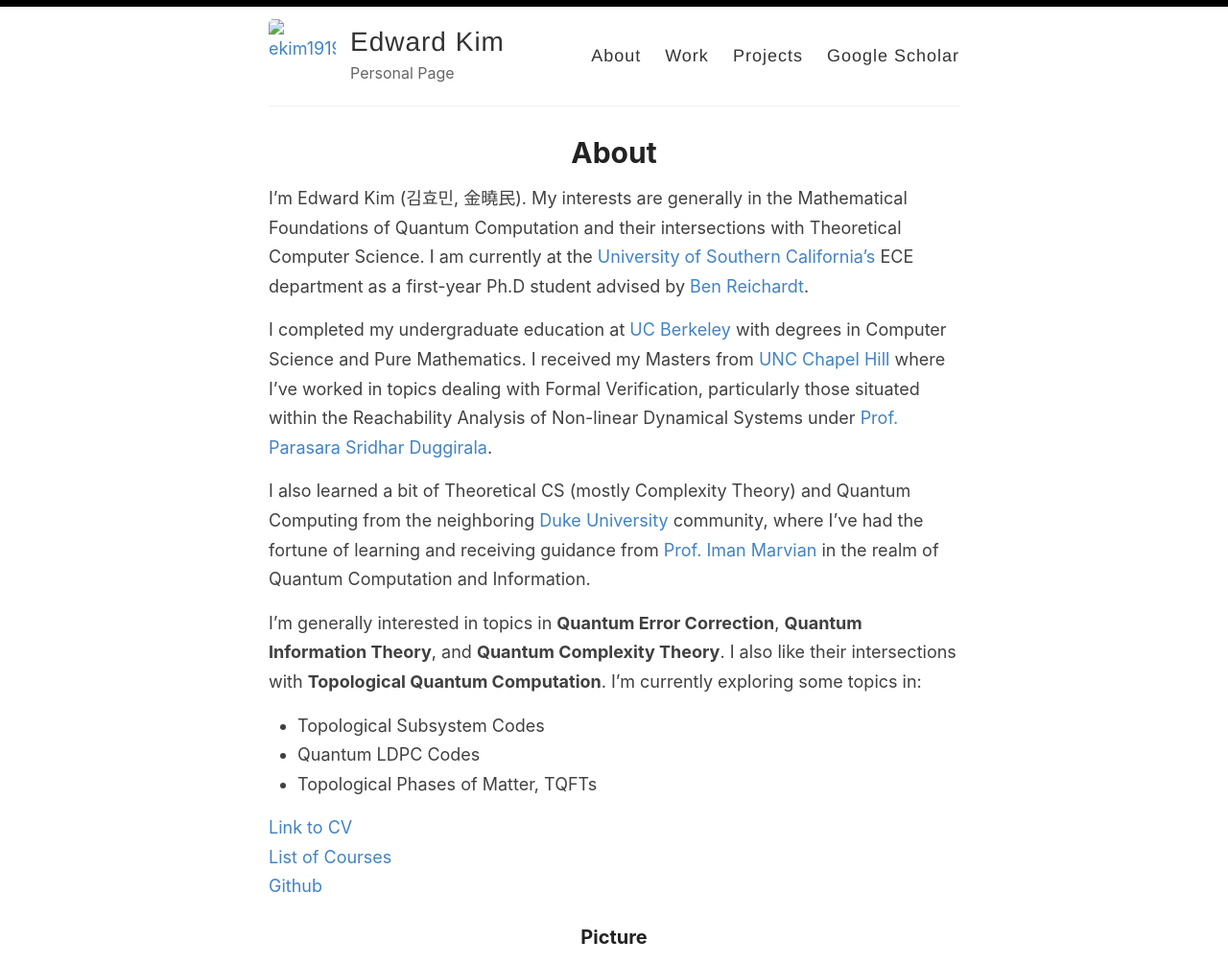
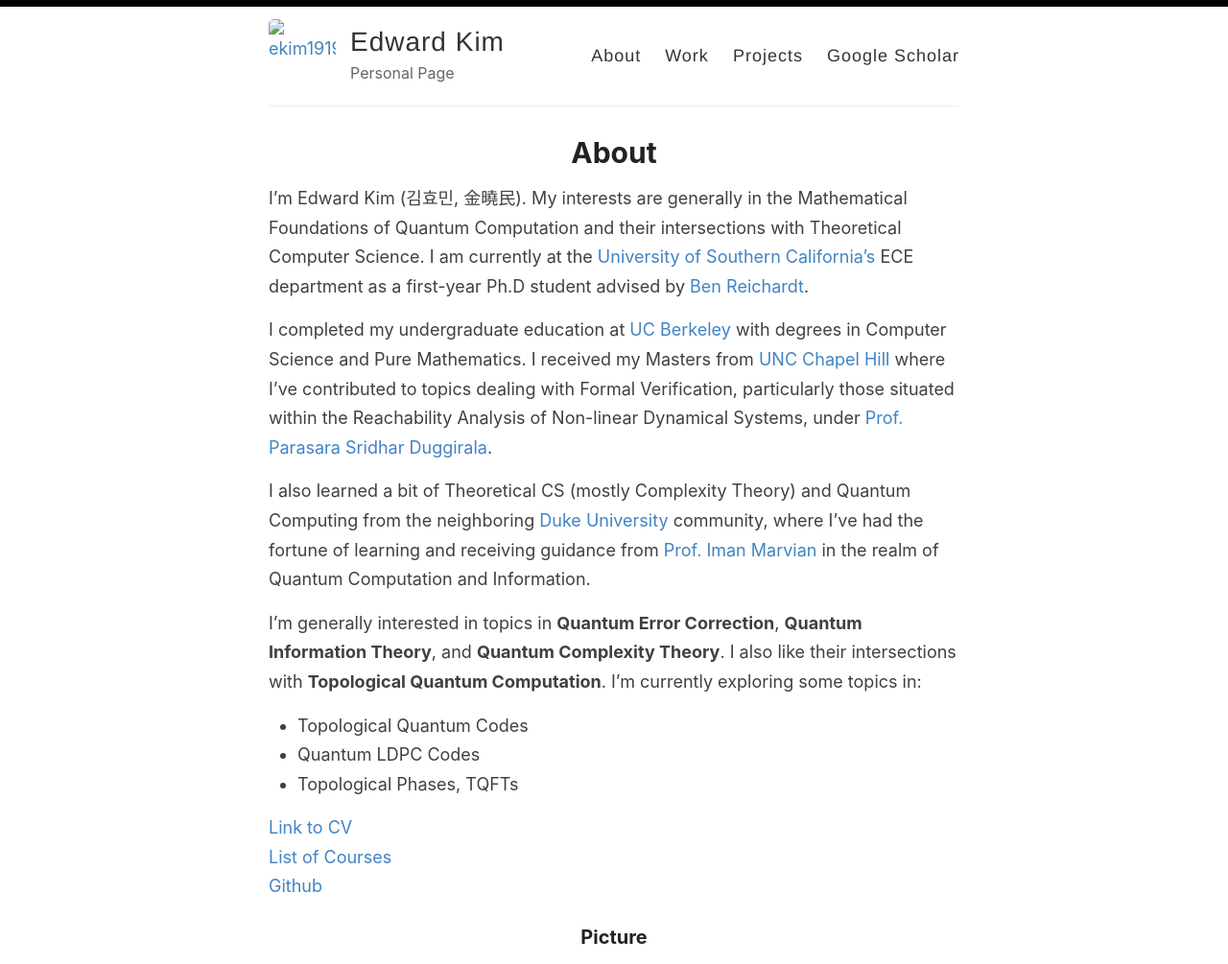
Before and after one commit to ekim1919/ekim1919.github.io, a Jekyll site: the page built from _pages/about.md, in a window 1280 px wide, cut to the strip 0-1005 px from the top of the page. Shown: the whole strip at 96% size. Built offline with Jekyll 4.4.1, drawn with Linux system fonts in a browser that asks for light colours; our own code applies the rules of GitHub Pages for plain Markdown files.

Commit message:
updated about

```diff
--- a/_pages/about.md
+++ b/_pages/about.md
@@ -8,16 +8,15 @@ redirect_from:
 
  I'm Edward Kim (김효민, 金曉民). My interests are generally in the Mathematical Foundations of Quantum Computation and their intersections with Theoretical Computer Science. I am currently at the [University of Southern California's](https://viterbischool.usc.edu/) ECE department as a first-year Ph.D student advised by [Ben Reichardt](https://viterbi-web.usc.edu/~breichar/).
 
- I completed my undergraduate education at [UC Berkeley](https://cs.berkeley.edu/) with degrees in Computer Science and Pure Mathematics. I received my Masters from [UNC Chapel Hill](https://cs.unc.edu/) where I've worked in topics dealing with Formal Verification, particularly those situated within the Reachability Analysis of Non-linear Dynamical Systems under [Prof. Parasara Sridhar Duggirala](https://www.cs.unc.edu/~psd/).
+ I completed my undergraduate education at [UC Berkeley](https://cs.berkeley.edu/) with degrees in Computer Science and Pure Mathematics. I received my Masters from [UNC Chapel Hill](https://cs.unc.edu/) where I've contributed to topics dealing with Formal Verification, particularly those situated within the Reachability Analysis of Non-linear Dynamical Systems, under [Prof. Parasara Sridhar Duggirala](https://www.cs.unc.edu/~psd/).
 
  I also learned a bit of Theoretical CS (mostly Complexity Theory) and Quantum Computing from the neighboring [Duke University](https://www.cs.duke.edu/) community, where I've had the fortune of learning and receiving guidance from [Prof. Iman Marvian](https://sites.duke.edu/marvian/) in the realm of Quantum Computation and Information.
 
  I'm generally interested in topics in **Quantum Error Correction**, **Quantum Information Theory**, and **Quantum Complexity Theory**. I also like their intersections with **Topological Quantum Computation**. I'm currently exploring some topics in:
 
-  - Topological Subsystem Codes
+  - Topological Quantum Codes
   - Quantum LDPC Codes
-  - Topological Phases of Matter, TQFTs
-
+  - Topological Phases, TQFTs
 
 [Link to CV](https://github.com/ekim1919/CV/blob/master/current/EdwardKimCV.pdf)
 [List of Courses]({% link _pages/classes.md %})
```
